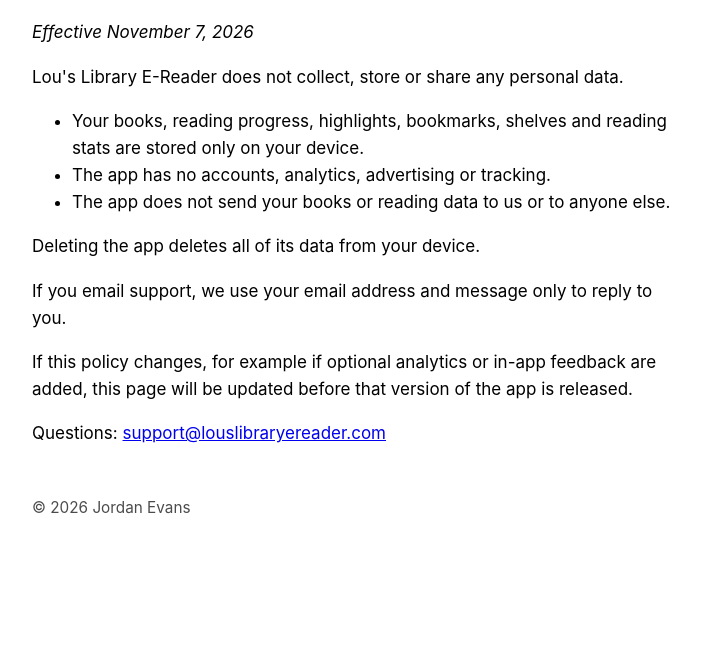
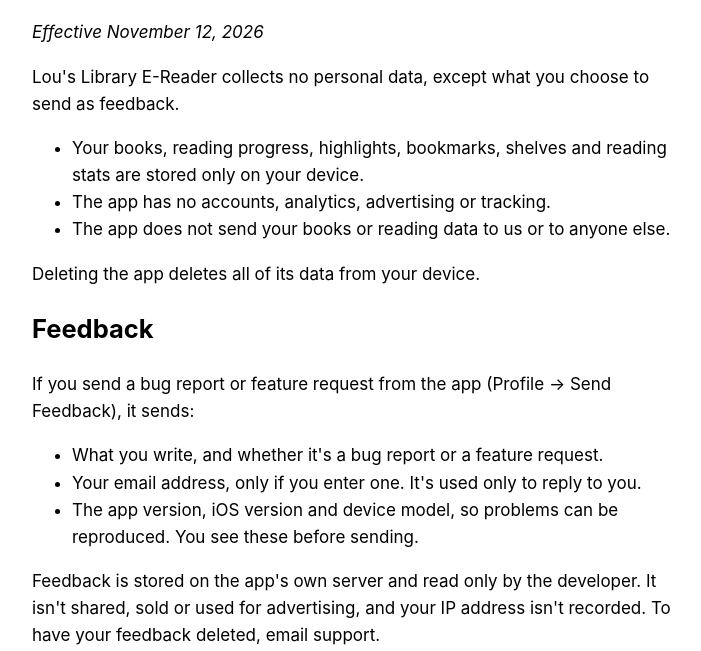
Before and after one commit to Jevs21/louslibraryereader.com, a plain HTML site: page privacy/index.html in a window 1280 px wide. Shown: the part 149-800 px from the top of the page, without its empty margins (288-989 px from the left). Drawn offline with Linux system fonts and the light colour scheme.

Commit message:
Describe in-app feedback and Louie's pet count in the privacy policy
Co-Authored-By: Claude Opus 5.5 <noreply@anthropic.com>

```diff
--- a/privacy/index.html
+++ b/privacy/index.html
@@ -9,16 +9,26 @@
 <body>
 <nav><a href="/">Home</a><a href="/support/">Support</a><a href="/privacy/">Privacy</a></nav>
 <h1>Privacy Policy</h1>
-<p><em>Effective November 7, 2026</em></p>
-<p>Lou's Library E-Reader does not collect, store or share any personal data.</p>
+<p><em>Effective November 12, 2026</em></p>
+<p>Lou's Library E-Reader collects no personal data, except what you choose to send as feedback.</p>
 <ul>
 <li>Your books, reading progress, highlights, bookmarks, shelves and reading stats are stored only on your device.</li>
 <li>The app has no accounts, analytics, advertising or tracking.</li>
 <li>The app does not send your books or reading data to us or to anyone else.</li>
 </ul>
 <p>Deleting the app deletes all of its data from your device.</p>
+<h2>Feedback</h2>
+<p>If you send a bug report or feature request from the app (Profile → Send Feedback), it sends:</p>
+<ul>
+<li>What you write, and whether it's a bug report or a feature request.</li>
+<li>Your email address, only if you enter one. It's used only to reply to you.</li>
+<li>The app version, iOS version and device model, so problems can be reproduced. You see these before sending.</li>
+</ul>
+<p>Feedback is stored on the app's own server and read only by the developer. It isn't shared, sold or used for advertising, and your IP address isn't recorded. To have your feedback deleted, email support.</p>
+<h2>Louie's pet count</h2>
+<p>Tapping Louie's photo on the About page adds one to a shared count of pets. Only the total is stored, with nothing about you or your device.</p>
 <p>If you email support, we use your email address and message only to reply to you.</p>
-<p>If this policy changes, for example if optional analytics or in-app feedback are added, this page will be updated before that version of the app is released.</p>
+<p>If this policy changes, for example if optional analytics are added, this page will be updated before that version of the app is released.</p>
 <p>Questions: <a href="mailto:support@louslibraryereader.com">support@louslibraryereader.com</a></p>
 <footer>&copy; 2026 Jordan Evans</footer>
 </body>
```
